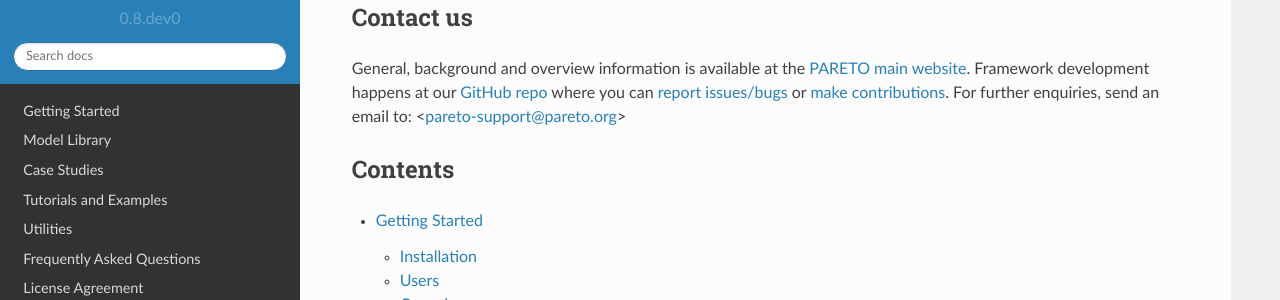
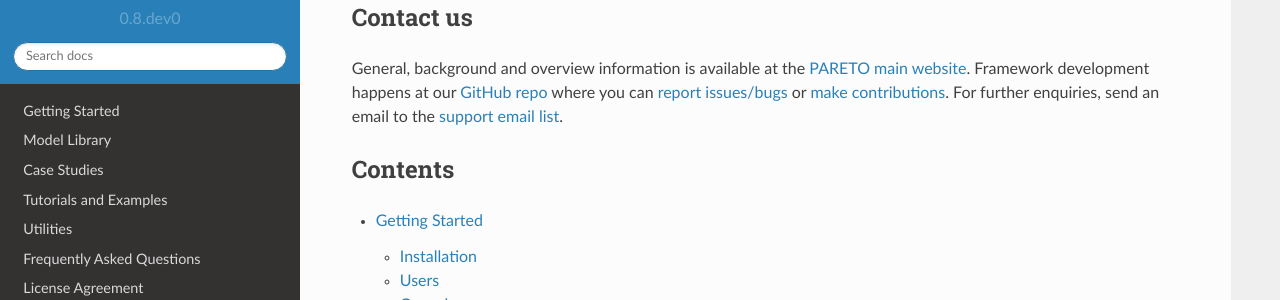
Before and after one commit to project-pareto/project-pareto, a Sphinx documentation site: the page built from docs/index.rst, in a window 1280 px wide and 900 px high, scrolled down 1444 px. Shown: the part 175-475 px from the top of the window. Built offline with Sphinx 7.4.7 and the Read the Docs theme 2.0.0, drawn with Linux system fonts in a browser that asks for light colours.

Commit message:
Add reST macro for support email list

```diff
--- a/docs/conf.py
+++ b/docs/conf.py
@@ -125,3 +125,8 @@
 myst_footnote_transition = True
 myst_dmath_double_inline = True
 panels_add_bootstrap_css = False
+
+rst_epilog = """
+.. |support-email| replace:: the `support email list`_
+.. _support email list: mailto:pareto-support@lbl.gov
+"""
--- a/docs/faq.rst
+++ b/docs/faq.rst
@@ -14,7 +14,7 @@
 
 ... Get more help?
     Use the website to `register <https://pareto.org/register/>`_ for the PARETO support mailing list.
-    Then you can send questions to pareto-support@pareto.org. For more specific technical questions, we recommend
+    Then you can send questions to |support-email|. For more specific technical questions, we recommend
     our new `PARETO discussions board on Github <https://github.com/project-pareto/discussions>`_.
 
 Troubleshooting
--- a/docs/getting_started/index.rst
+++ b/docs/getting_started/index.rst
@@ -9,7 +9,7 @@
 To install the PARETO framework on Windows operating systems, follow the set of instructions below
 that are appropriate for your needs. If you need assistance please contact start a new discussion on
 our `GitHub Discussion form <https://github.com/project-pareto/project-pareto/discussions>`_ or send
-an email to `pareto-support@project-pareto.org <mailto: pareto-support@project-pareto.org>`_.
+an email to |support-email|.
 
 Developer Role
 ^^^^^^^^^^^^^^
--- a/docs/index.rst
+++ b/docs/index.rst
@@ -50,7 +50,7 @@
 repo <https://github.com/project-pareto/project-pareto>`_ where you can `report issues/bugs
 <https://github.com/project-pareto/project-pareto/issues>`_ or `make contributions
 <https://github.com/project-pareto/project-pareto/pulls>`_.  For further enquiries, send an
-email to: <pareto-support@pareto.org>
+email to |support-email|.
 
 
 Contents
```
